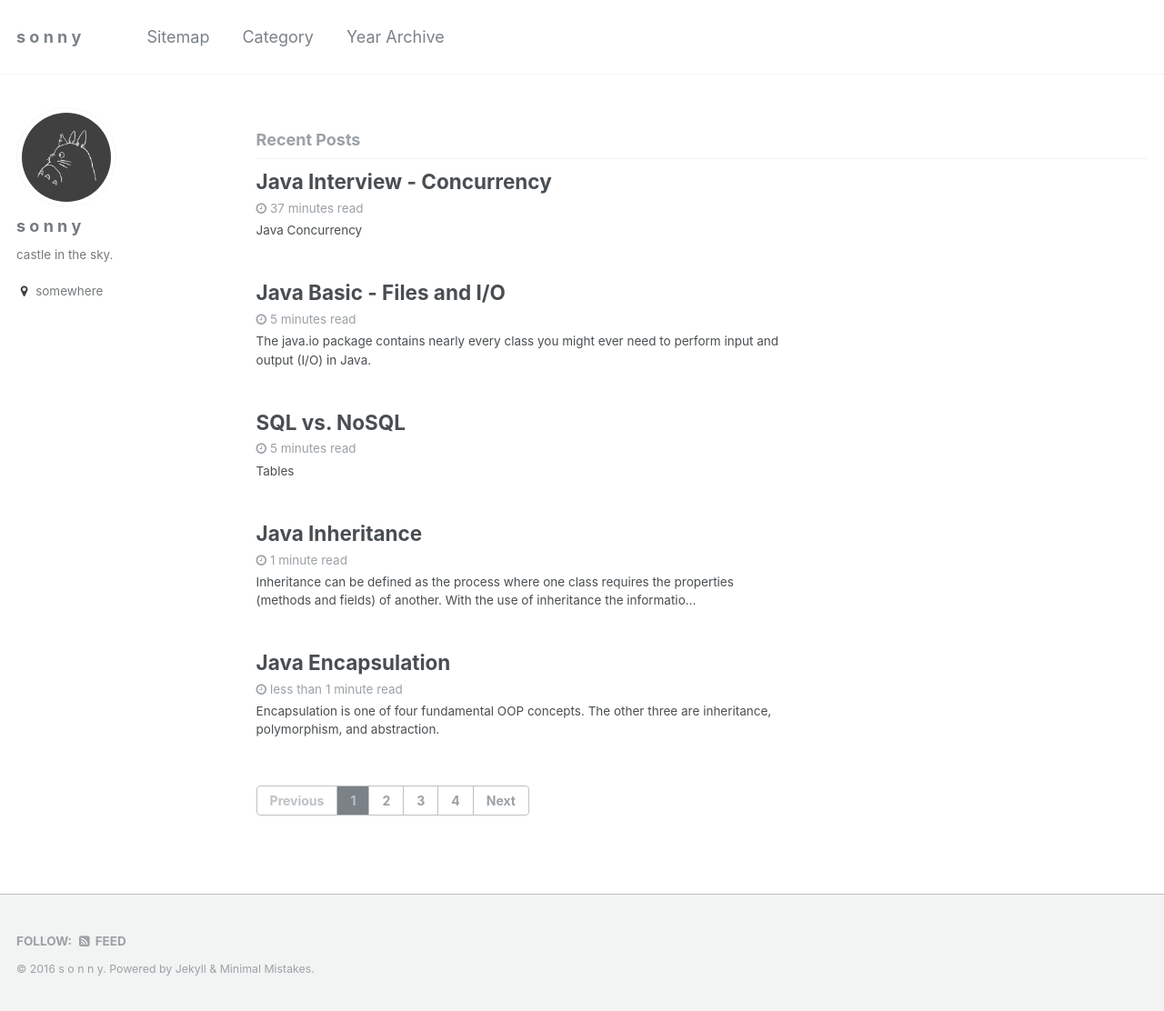
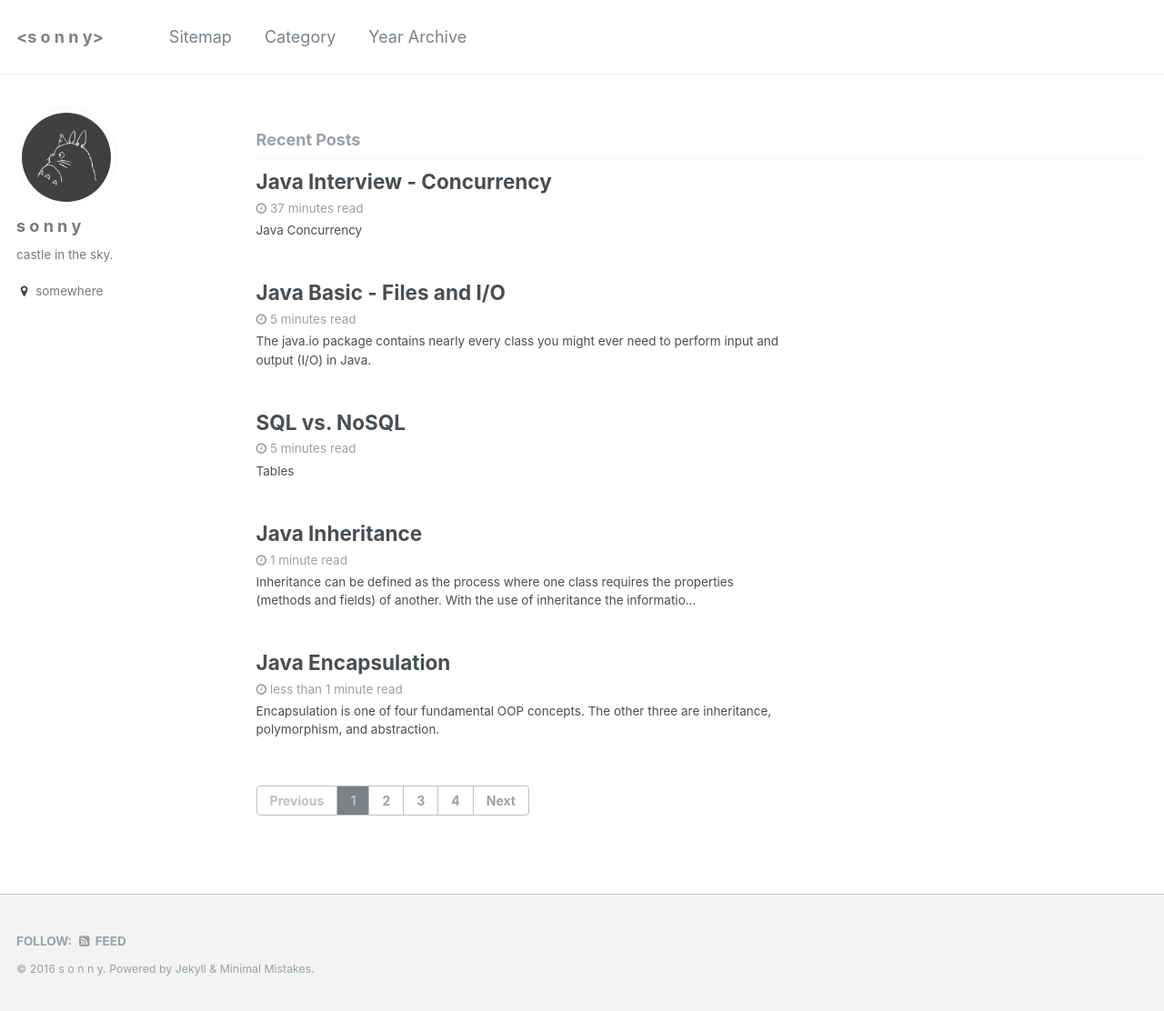
Before and after one commit to sonnyit/java, a Jekyll site: the page built from index.html, in a window 1280 px wide. Shown: the whole page at 91% size. Built offline with Jekyll 4.4.1, drawn with Linux system fonts in a browser that asks for light colours; the list of posts is cut into pages by our own code; part of the change alters nothing that is shown.

Commit message:
update anchors

```diff
--- a/_config.yml
+++ b/_config.yml
@@ -7,7 +7,7 @@
 
 # Site Settings
 locale                   : "en-US"
-title                    : "s o n n y"
+title                    : "&lt;s o n n y&gt;"
 title_separator          : "-"
 name                     : &name "s o n n y"
 description              : &description "Where I note some things I have read"
```
